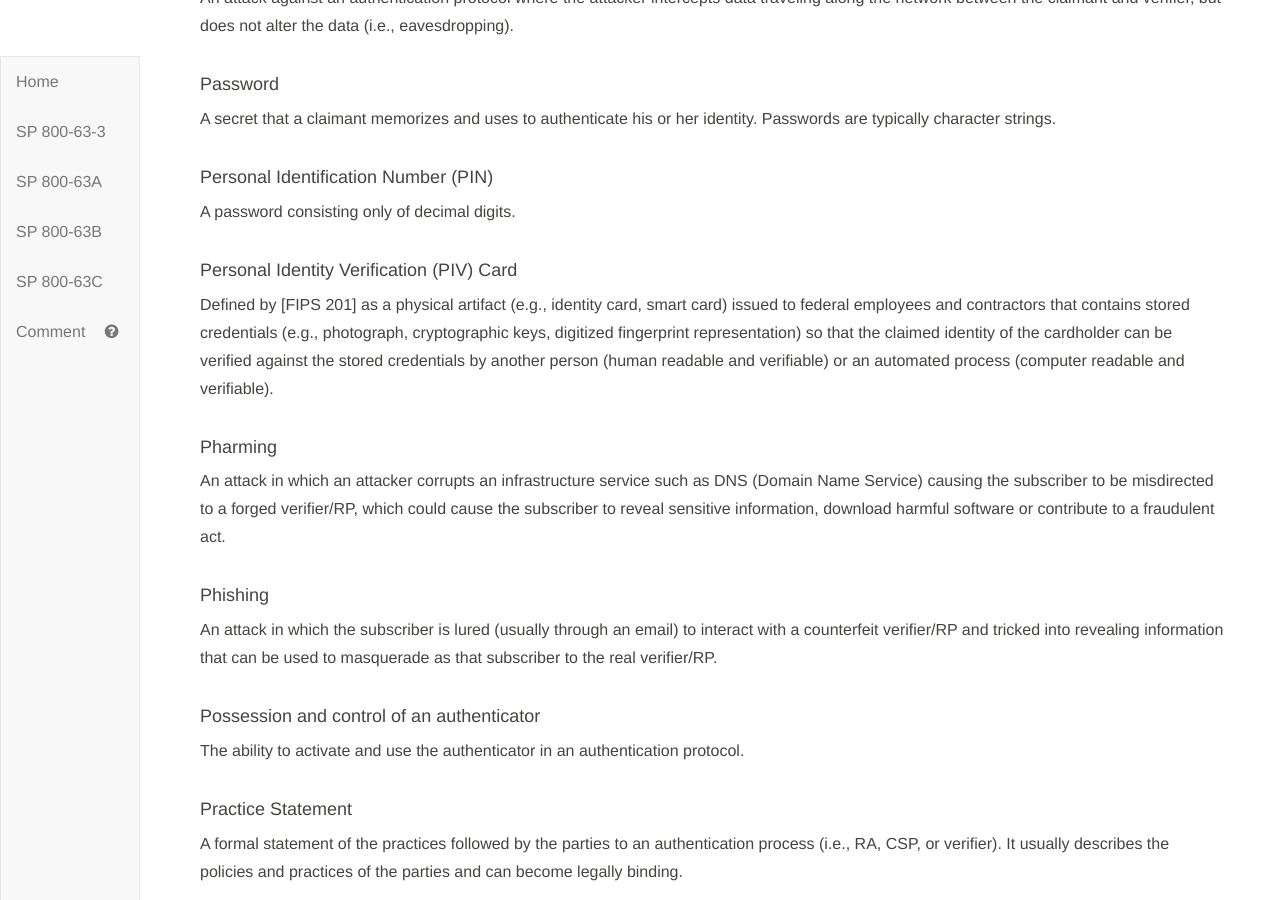
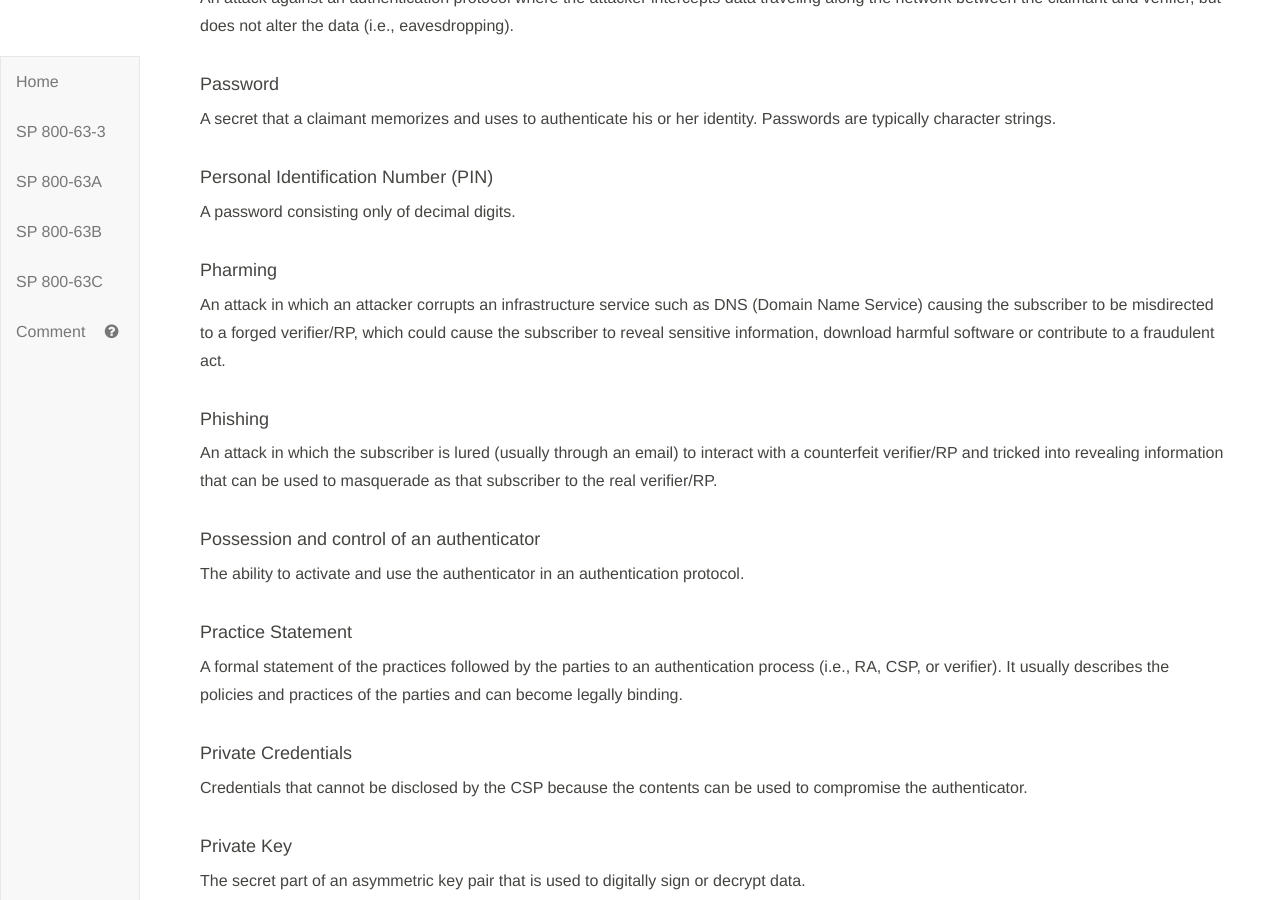
Before and after one commit to usnistgov/800-63-3, a Jekyll site: the page built from sp800-63b.md, in a window 1280 px wide and 900 px high, scrolled down 13053 px. Built offline with Jekyll 4.4.1, drawn with Linux system fonts in a browser that asks for light colours.

Commit message:
Remove unneeded PIV definition

```diff
--- a/sp800-63b/sec3_definitions.md
+++ b/sp800-63b/sec3_definitions.md
@@ -192,9 +192,6 @@ A secret that a claimant memorizes and uses to authenticate his or her identity.
 #### Personal Identification Number (PIN)
 A password consisting only of decimal digits.
 
-#### Personal Identity Verification (PIV) Card
-Defined by \[FIPS 201\] as a physical artifact (e.g., identity card, smart card) issued to federal employees and contractors that contains stored credentials (e.g., photograph, cryptographic keys, digitized fingerprint representation) so that the claimed identity of the cardholder can be verified against the stored credentials by another person (human readable and verifiable) or an automated process (computer readable and verifiable).
-
 #### Pharming
 An attack in which an attacker corrupts an infrastructure service such as DNS (Domain Name Service) causing the subscriber to be misdirected to a forged verifier/RP, which could cause the subscriber to reveal sensitive information, download harmful software or contribute to a fraudulent act.
 
```
